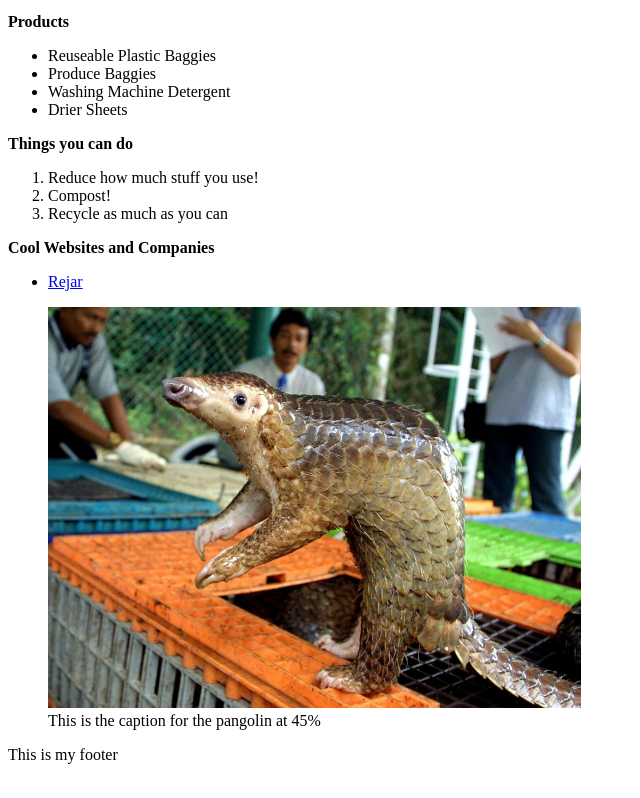
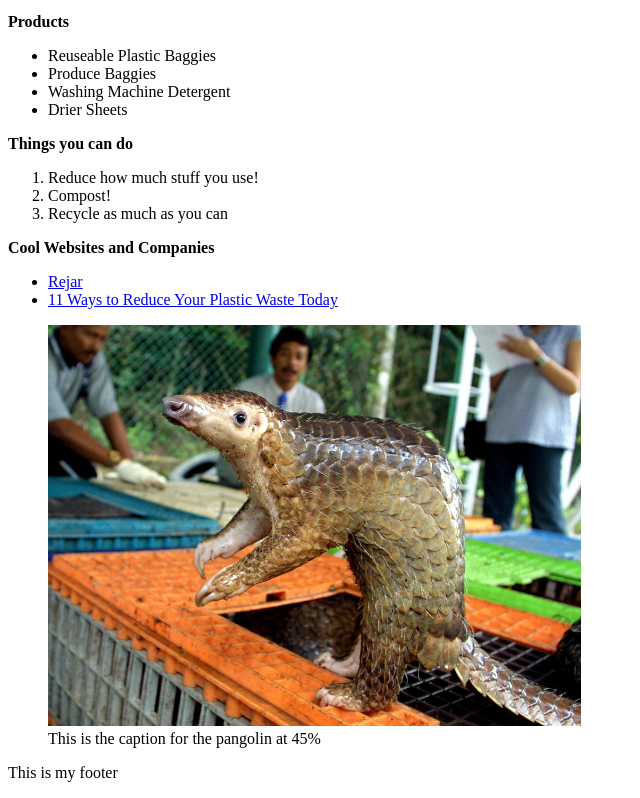
Before and after one commit to Nick-Adamson/TestPage, a plain HTML site: page index.html in a window 1280 px wide. Shown: the part 127-925 px from the top of the page, without its empty margins (0-640 px from the left). Drawn offline with Linux system fonts and the light colour scheme.

Commit message:
add url
added link to reducing your plastic use

```diff
--- a/index.html
+++ b/index.html
@@ -29,6 +29,7 @@
   <p><b>Cool Websites and Companies</b></p>
       <ul>
         <li> <a href="https://www.facebook.com/rejarzerowaste/"> Rejar </a></li>
+        <li> <a href="https://www.treehugger.com/easy-ways-reduce-your-plastic-waste-today-4858814"> 11 Ways to Reduce Your Plastic Waste Today </a></li>
       </ul>
 
       <figure>
```
